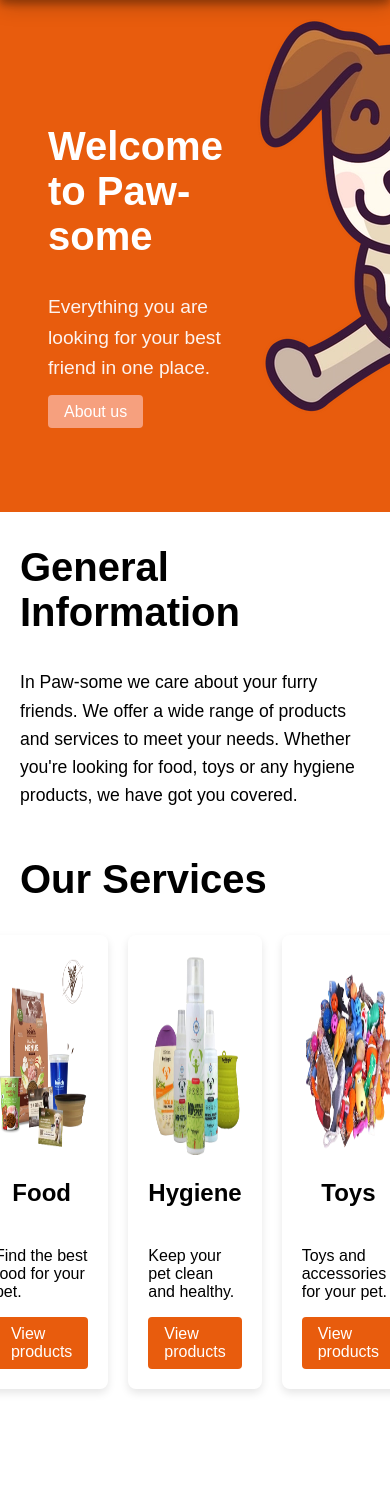
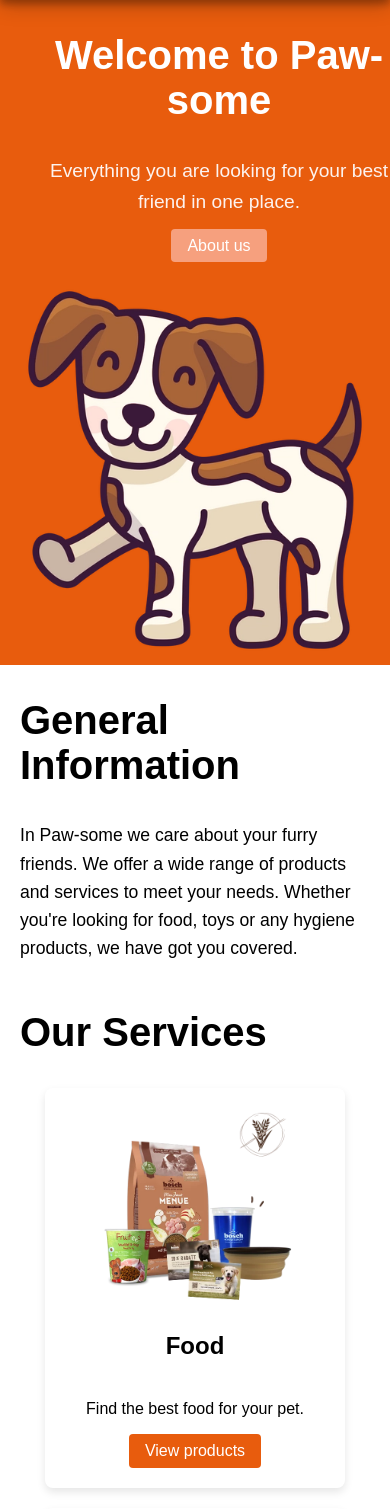
Before and after one commit to danfupo03/PAW-SOME, a PHP site: template views/index.html in a window 390 px wide; the page is wider, and only the part inside the window is pictured. Shown: the part 72-1581 px from the top of that part. Before the commit the page ends 1465 px from the top of that part, so only its background shows below. Run offline with PHP 8.4, Linux system fonts and the light colour scheme; the template is opened without the code that fills it, so the values that code supplies are empty; some libraries are stand-ins or nearby versions.

Commit message:
feat(styles): add media queries for display

```diff
--- a/assets/css/styles.css
+++ b/assets/css/styles.css
@@ -209,6 +209,24 @@ a {
   width: auto;
 }
 
+@media (max-width: 425px) {
+  .hero {
+    flex-direction: column;
+  }
+
+  .hero-text {
+    text-align: center;
+  }
+
+  .hero-image {
+    margin-top: 20px;
+  }
+
+  .hero-image img {
+    width: 100%;
+  }
+}
+
 /* Container */
 .container {
   max-width: 1200px;
@@ -249,6 +267,13 @@ a {
 .card-content img {
   max-width: 100%;
   height: 200px;
+}
+
+@media (max-width: 425px) {
+  .cards-container {
+    flex-direction: column;
+    align-items: center;
+  }
 }
 
 /* Contact card */
```
